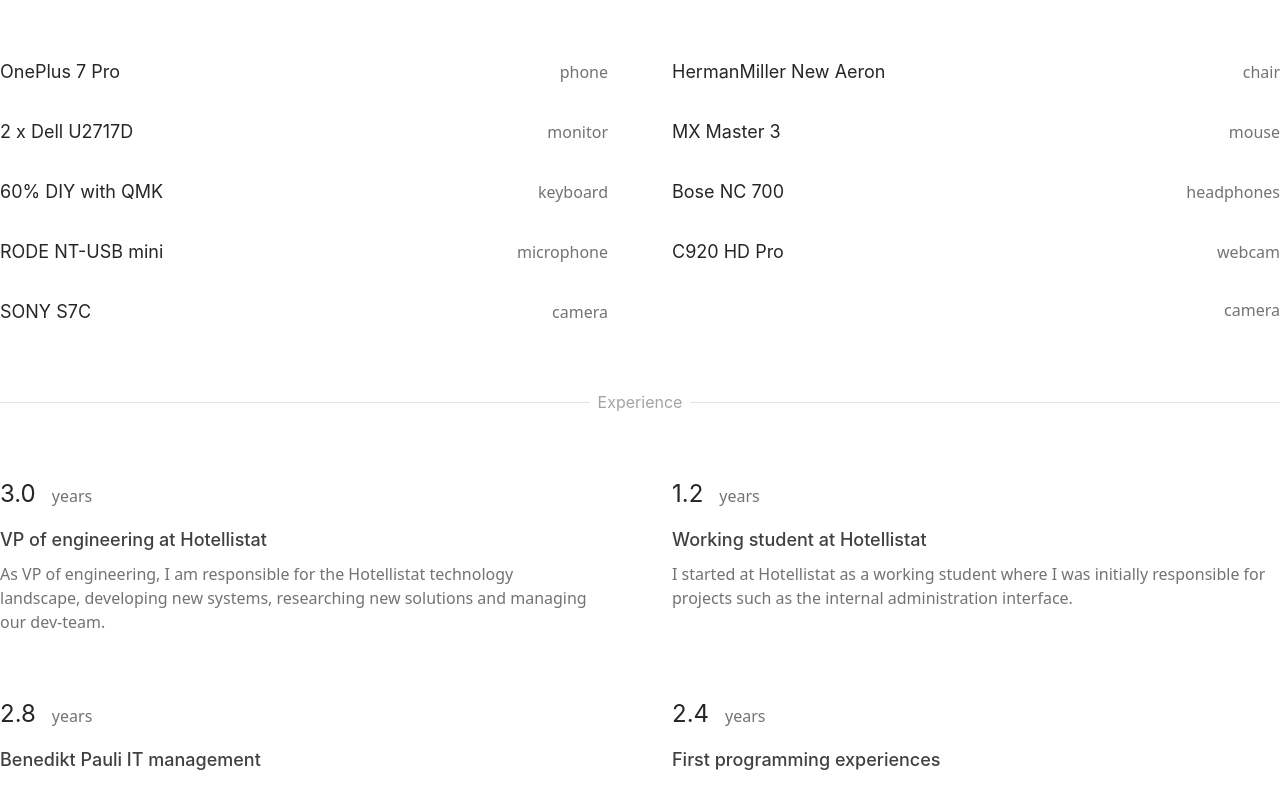
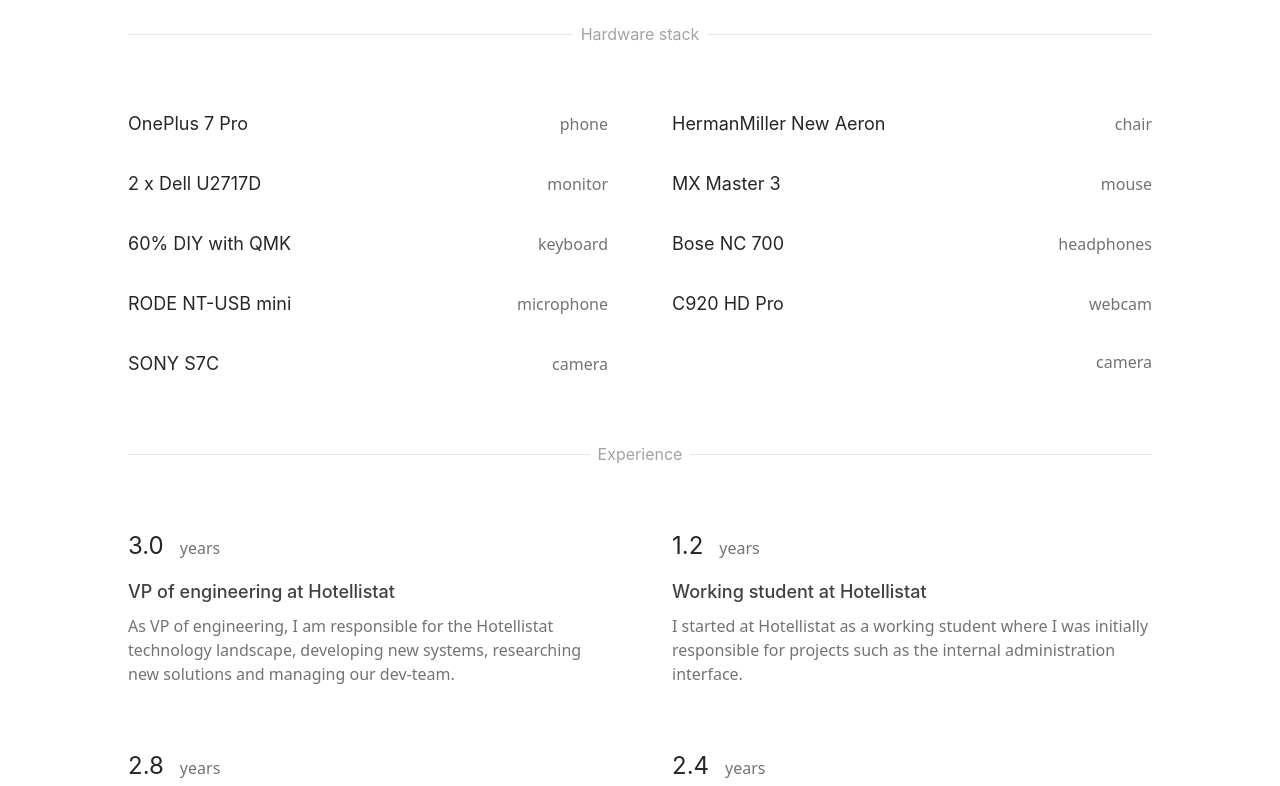
Before and after one commit to dnlsndr/portfolio, a Nuxt app: page / in a window 1280 px wide. Shown: the part 1380-2166 px from the top of the page. Built offline with nearby package versions, Linux system fonts and the light colour scheme.

Commit message:
fix: styling

```diff
--- a/nuxt.config.ts
+++ b/nuxt.config.ts
@@ -13,7 +13,6 @@
           "postcss-import": {},
           "tailwindcss/nesting": {},
           "tailwindcss": {},
-          "cssnano": {},
           "autoprefixer": {},
         },
       }
--- a/pages/index.vue
+++ b/pages/index.vue
@@ -51,7 +51,6 @@
     </div>
 
     <separator class="col-span-full mb-16 font-outfit">Stats</separator>
-    <!-- tes -->
     <div class="grid lg:grid-cols-3 gap-y-8 gap-x-16 mb-16">
       <div class="flex gap-x-4 lg:flex-col items-baseline lg:items-center">
         <div
@@ -257,10 +256,6 @@
 } from '@dnlsndr/vue-phosphor-icons'
 import Separator from '@/components/Separator.vue'
 
-definePageMeta({
-  layout: "custom",
-})
-
 useHead({
   title: 'Daniel Schneider',
   meta: [
--- a/tailwind.config.js
+++ b/tailwind.config.js
@@ -4,9 +4,9 @@
   darkMode: 'class',
   content: [
     "./components/**/*.{js,vue,ts}",
-    "./layouts/**/*.{js,vue,ts}",
     "./pages/**/*.{js,vue,ts}",
     "./plugins/**/*.{js,vue,ts}",
+    "./app.vue"
   ],
   theme: {
     extend: {
```
Also changed, not shown: app.vue (+0 -14 lines).
